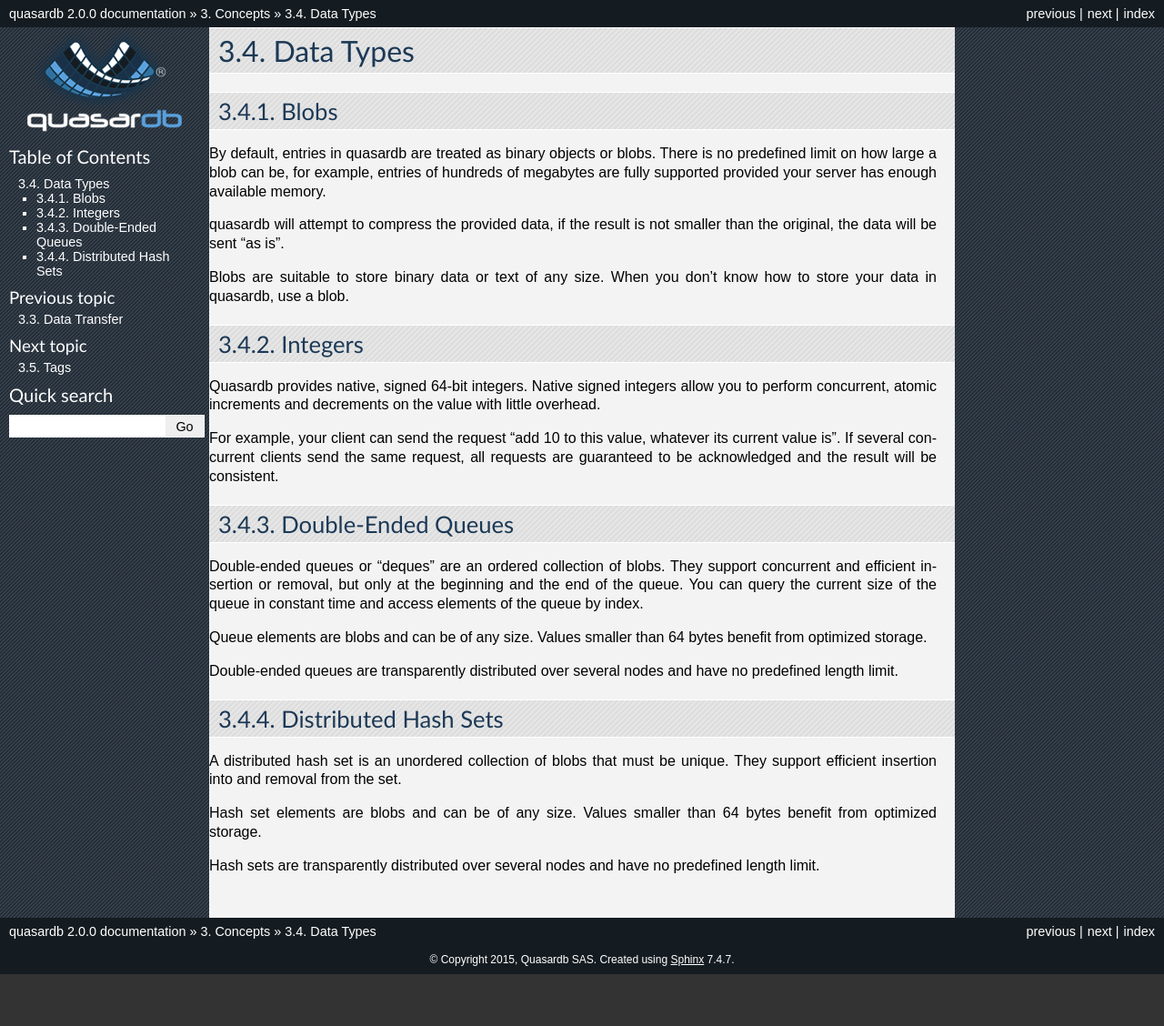
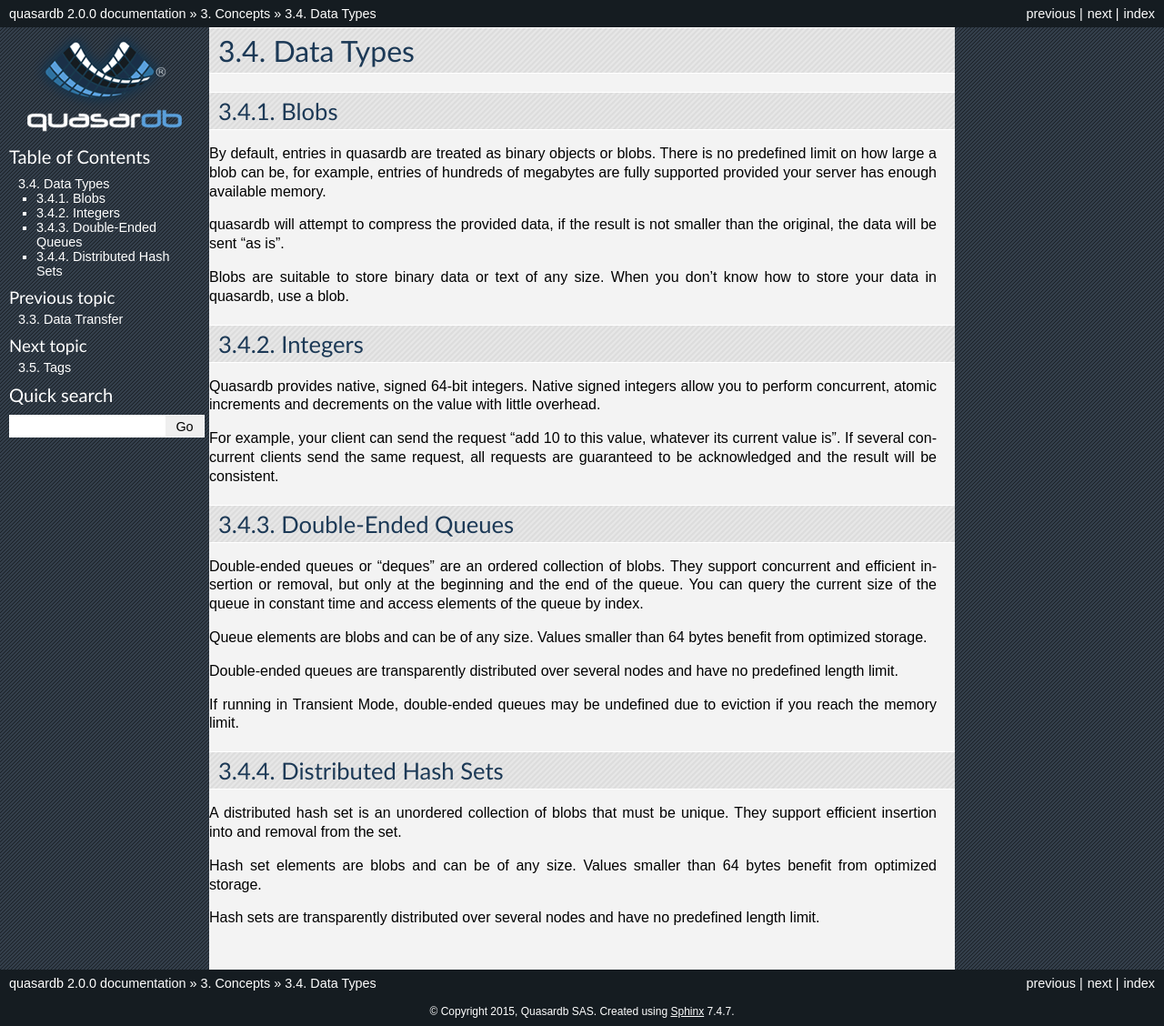
Before and after one commit to iltommi/qdb-documentation, a Sphinx documentation site: the page built from source/concepts/data_types.rst, in a window 1280 px wide. Shown: the whole page at 91% size. Built offline with Sphinx 7.4.7, drawn with Linux system fonts in a browser that asks for light colours; before the commit the page ends 1071 px from its top, so only the background shows below that.

Commit message:
Add queue warnings about transient mode.

```diff
--- a/source/concepts/data_storage.rst
+++ b/source/concepts/data_storage.rst
@@ -68,6 +68,7 @@ Transient mode disables data storage altogether, transforming quasardb into a pu
 But:
 
     * Entries evicted from memory will be lost (see :ref:`eviction`)
+    * Double-ended queues may be undefined due to eviction if you reach the memory limit.
     * Node failure may imply irrecoverable data loss
     * Node and cluster statistics will not be recorded
     * Entries cannot be iterated upon
--- a/source/concepts/data_types.rst
+++ b/source/concepts/data_types.rst
@@ -26,6 +26,8 @@ Queue elements are blobs and can be of any size. Values smaller than 64 bytes be
 
 Double-ended queues are transparently distributed over several nodes and have no predefined length limit.
 
+If running in Transient Mode, double-ended queues may be undefined due to eviction if you reach the memory limit.
+
 Distributed Hash Sets
 ^^^^^^^^^^^^^^^^^^^^^
 
```
